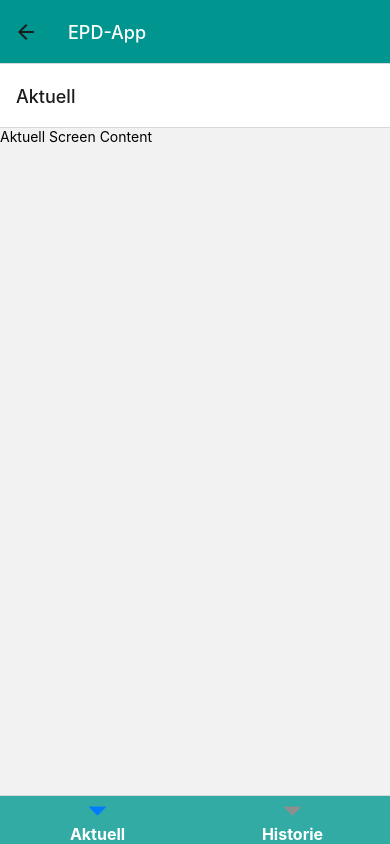
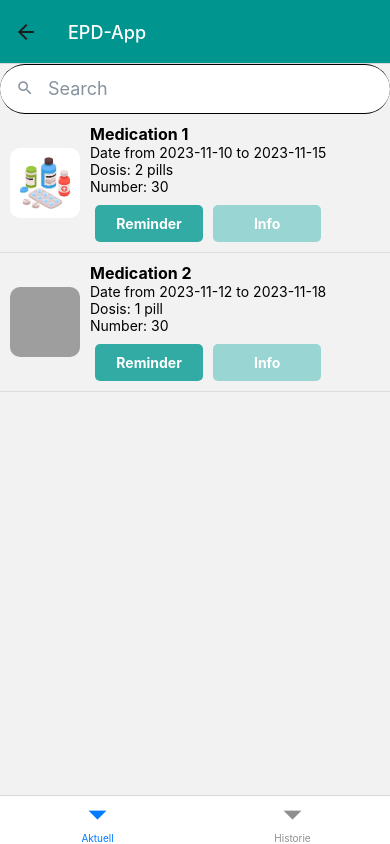
Before and after one commit to vuont1/epd-app, a React Native app: screen /Medication in a window 390 px wide. Built offline with nearby package versions, Linux system fonts and the light colour scheme; grey boxes are pictures that could not be loaded.

Commit message:
Actual medications are now shown with dummy data

```diff
--- a/components/MedicationScreen.js
+++ b/components/MedicationScreen.js
@@ -1,23 +1,72 @@
 import * as React from 'react';
 import { createBottomTabNavigator } from '@react-navigation/bottom-tabs';
-import { StyleSheet } from 'react-native';
+import { SearchBar } from 'react-native-elements'; // Import the SearchBar component
+import { StyleSheet, View } from 'react-native';
 
-import AktuellScreen from './medication/AktuellScreen'; // Import your AktuellScreen component
-import HistorieScreen from './medication/HistorieScreen'; // Import your HistorieScreen component
-import styles from './Styles';
+// Import your AktuellScreen and HistorieScreen components
+import AktuellScreen from './medication/AktuellScreen';
+import HistorieScreen from './medication/HistorieScreen';
 
 const Tab = createBottomTabNavigator();
 
+const styles = StyleSheet.create({
+  tabContainer: {
+    // Add any styles for the tab container if needed
+  },
+  inactiveTabLabel: {
+    // Add any styles for the inactive tab label if needed
+  },
+  activeTabLabel: {
+    // Add any styles for the active tab label if needed
+  },
+  searchContainer: {
+    // Add any additional styles for the search container if needed
+  },
+  searchBarContainer: {
+    backgroundColor: 'white', // Set the background color to white
+    height: 50, // Set the desired height
+    borderRadius: 40, // Set border radius for a rounded appearance
+  },
+  searchInputContainer: {
+    backgroundColor: 'white', // Set the background color to white
+    height: 30, // Set the desired height
+  },
+  searchInput: {
+    // Add any additional styles for the search input if needed
+  },
+});
+
 const MedicationScreen = () => {
+  const [searchText, setSearchText] = React.useState('');
+
   return (
     <Tab.Navigator
-      screenOptions={{
+      screenOptions={({ navigation }) => ({
         tabBarStyle: styles.tabContainer,
         tabBarLabelStyle: styles.inactiveTabLabel,
         activeTintColor: styles.activeTabLabel.color,
         inactiveTintColor: styles.inactiveTabLabel.color,
         indicatorStyle: { backgroundColor: styles.activeTabLabel.color },
-      }}
+        header: () => (
+          <View style={styles.searchContainer}>
+            <SearchBar
+              placeholder="Search"
+              value={searchText}
+              onChangeText={(text) => setSearchText(text)}
+              containerStyle={styles.searchBarContainer}
+              inputContainerStyle={styles.searchInputContainer}
+              inputStyle={styles.searchInput}
+              onCancel={() => setSearchText('')} // Clear search text on cancel
+              onCancelButtonPress={() => setSearchText('')} // Clear search text on cancel button press
+              onClear={() => setSearchText('')} // Clear search text on clear button press
+              onSubmitEditing={() => {
+                // Implement your search logic here using searchText
+                console.log('Search submitted: ', searchText);
+              }}
+            />
+          </View>
+        ),
+      })}
     >
       <Tab.Screen
         name="Aktuell"
--- a/components/medication/AktuellScreen.js
+++ b/components/medication/AktuellScreen.js
@@ -1,12 +1,124 @@
 import React from 'react';
-import { View, Text } from 'react-native';
+import { View, Text, FlatList, Image, StyleSheet, TouchableOpacity } from 'react-native';
 
-const AktuelleScreen = () => {
+
+
+const AktuellScreen = () => {
+  // Dummy data for medications
+  const medicationsData = [
+    {
+      id: '1',
+      date: '2023-11-10 to 2023-11-15',
+      image: require('../../assets/medi-pictures/a.avif'),
+      name: 'Medication 1',
+      dosage: '2 pills',
+      number: '30', // New property
+    },
+    {
+      id: '2',
+      date: '2023-11-12 to 2023-11-18',
+      image: 'https://example.com/medication2.jpg',
+      name: 'Medication 2',
+      dosage: '1 pill',
+      number: '30', // New property
+    },
+    // Add more dummy data as needed
+  ];
+
+  //  <Image source={{ uri: item.image }} style={styles.medicationImage} />
+  const renderItem = ({ item }) => (
+    <View style={styles.medicationItem}>
+      <Image source={item.image} style={styles.medicationImage} />
+      <View style={styles.medicationDetails}>
+        <View style={styles.medicationInfo}>
+          <Text style={styles.medicationName}>{item.name}</Text>
+          <Text>{`Date from ${item.date}`}</Text>
+          <Text>{`Dosis: ${item.dosage}`}</Text>
+          <Text>{`Number: ${item.number}`}</Text>
+        </View>
+        <View style={styles.buttonContainer}>
+          <TouchableOpacity
+            style={[styles.button, styles.reminderButton]}
+            onPress={() => handleReminderPress(item)}
+          >
+            <Text style={styles.buttonText}>Reminder</Text>
+          </TouchableOpacity>
+          <TouchableOpacity
+            style={[styles.button, styles.infoButton]}
+            onPress={() => handleInfoPress(item)}
+          >
+            <Text style={styles.buttonText}>Info</Text>
+          </TouchableOpacity>
+        </View>
+      </View>
+    </View>
+  );
+
+  const handleReminderPress = (medication) => {
+    // Implement your logic for the "Reminder" button press
+    console.log(`Set reminder for ${medication.name}`);
+  };
+
+  const handleInfoPress = (medication) => {
+    // Implement your logic for the "Info" button press
+    console.log(`Show info for ${medication.name}`);
+  };
+
   return (
     <View>
-      <Text>Aktuell Screen Content</Text>
+      <FlatList
+        data={medicationsData}
+        keyExtractor={(item) => item.id}
+        renderItem={renderItem}
+      />
     </View>
   );
 };
 
-export default AktuelleScreen;
+const styles = StyleSheet.create({
+  medicationItem: {
+    flexDirection: 'row',
+    alignItems: 'center',
+    padding: 10,
+    borderBottomWidth: 1,
+    borderBottomColor: '#ddd',
+  },
+  medicationImage: {
+    width: 70, // Set the desired width
+    height: 70, // Set the desired height
+    marginRight: 10,
+    borderRadius: 10, // Make it a bit square with rounded corners
+  },
+  medicationInfo: {
+    flex: 1,
+  },
+  medicationName: {
+    fontWeight: 'bold',
+    fontSize: 16,
+  },
+  buttonContainer: {
+    flexDirection: 'row',
+    marginTop: 10,
+  },
+  button: {
+    flex: 1,
+    borderRadius: 5,
+    marginHorizontal: 5,
+    paddingVertical: 10, // Adjust the padding to increase the height
+  },
+  reminderButton: {
+    backgroundColor: '#33ABA5', // Set the Reminder button color
+    padding: 5,
+  },
+  infoButton: {
+    backgroundColor: '#99D5D2', // Set the Info button color
+    padding: 5,
+  },
+  buttonText: {
+    color: 'white',
+    fontWeight: 'bold',
+    textAlign: 'center',
+  },
+});
+
+export default AktuellScreen;
--- a/components/vaccination/OffeneScreen.js
+++ b/components/vaccination/OffeneScreen.js
@@ -8,5 +8,5 @@ const OffeneScreen = () => {
     </View>
   );
 };
-
+  //  <Image source={{ uri: item.image }} style={styles.medicationImage} />
 export default OffeneScreen;
--- a/package.json
+++ b/package.json
@@ -16,6 +16,7 @@
     "expo-status-bar": "~1.6.0",
     "react": "18.2.0",
     "react-native": "0.72.6",
+    "react-native-elements": "^3.4.3",
     "react-native-pager-view": "^6.2.2",
     "react-native-tab-view": "github:react-navigation/react-native-tab-view",
     "react-navigation-stack": "^2.10.4",
```
Also changed, not shown: assets/medi-pictures/a.avif (added), 1 other file (tests, documents, lock files or other folders).
